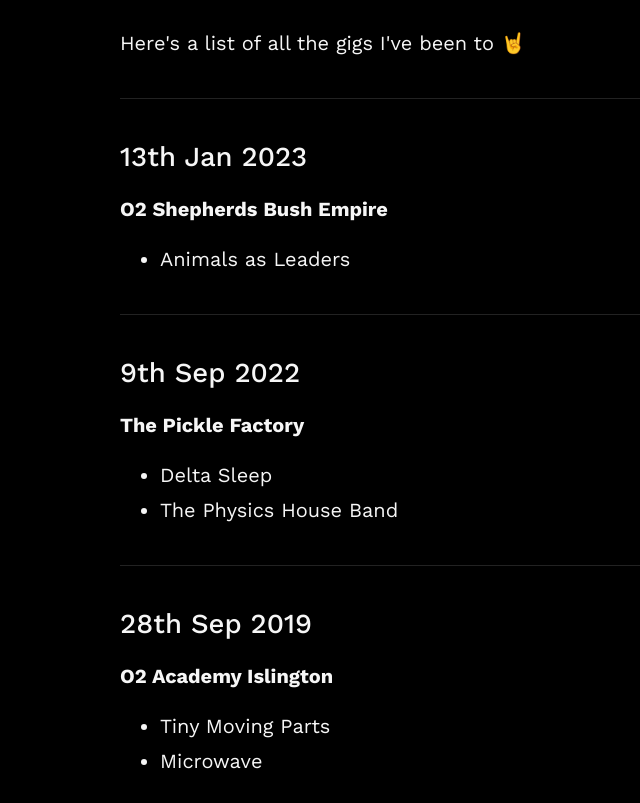
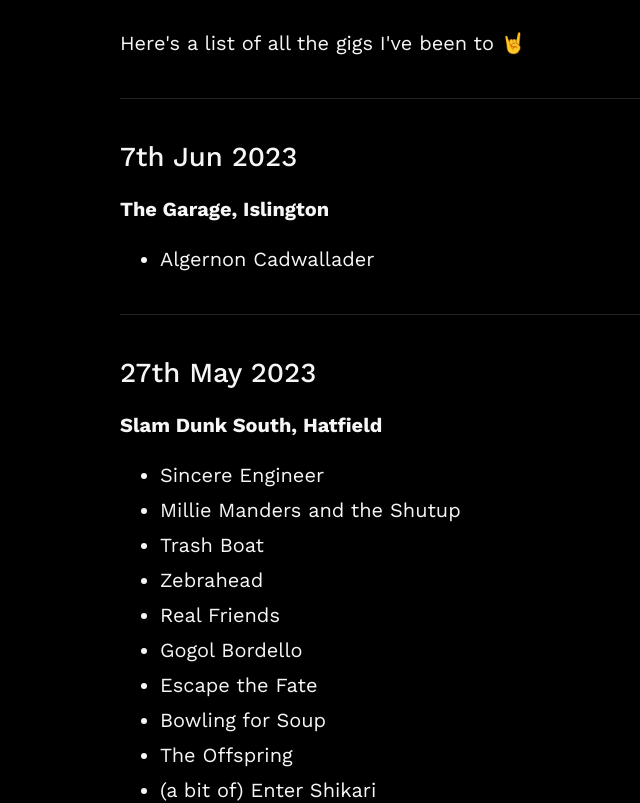
Before and after one commit to josephluck/website, a Next.js app: page /gigs in a window 1280 px wide. Shown: the part 280-1083 px from the top of the page, without its empty margins (216-856 px from the left). Built offline with nearby package versions, Linux system fonts and the light colour scheme; a web font is replaced by a local one.

Commit message:
Update gigs

```diff
--- a/pages/gigs.mdx
+++ b/pages/gigs.mdx
@@ -8,11 +8,28 @@
 
 ---
 
-## 13th Jan 2023
+## 7th Jun 2023
 
-**O2 Shepherds Bush Empire**
+**The Garage, Islington**
 
-- Animals as Leaders
+- Algernon Cadwallader
+
+---
+
+## 27th May 2023
+
+**Slam Dunk South, Hatfield**
+
+- Sincere Engineer
+- Millie Manders and the Shutup
+- Trash Boat
+- Zebrahead
+- Real Friends
+- Gogol Bordello
+- Escape the Fate
+- Bowling for Soup
+- The Offspring
+- (a bit of) Enter Shikari
 
 ---
 
@@ -22,6 +39,14 @@
 
 - Delta Sleep
 - The Physics House Band
+
+---
+
+## 4th Oct 2019
+
+**Camden Underworld**
+
+- Tides from Nebula
 
 ---
 
```
